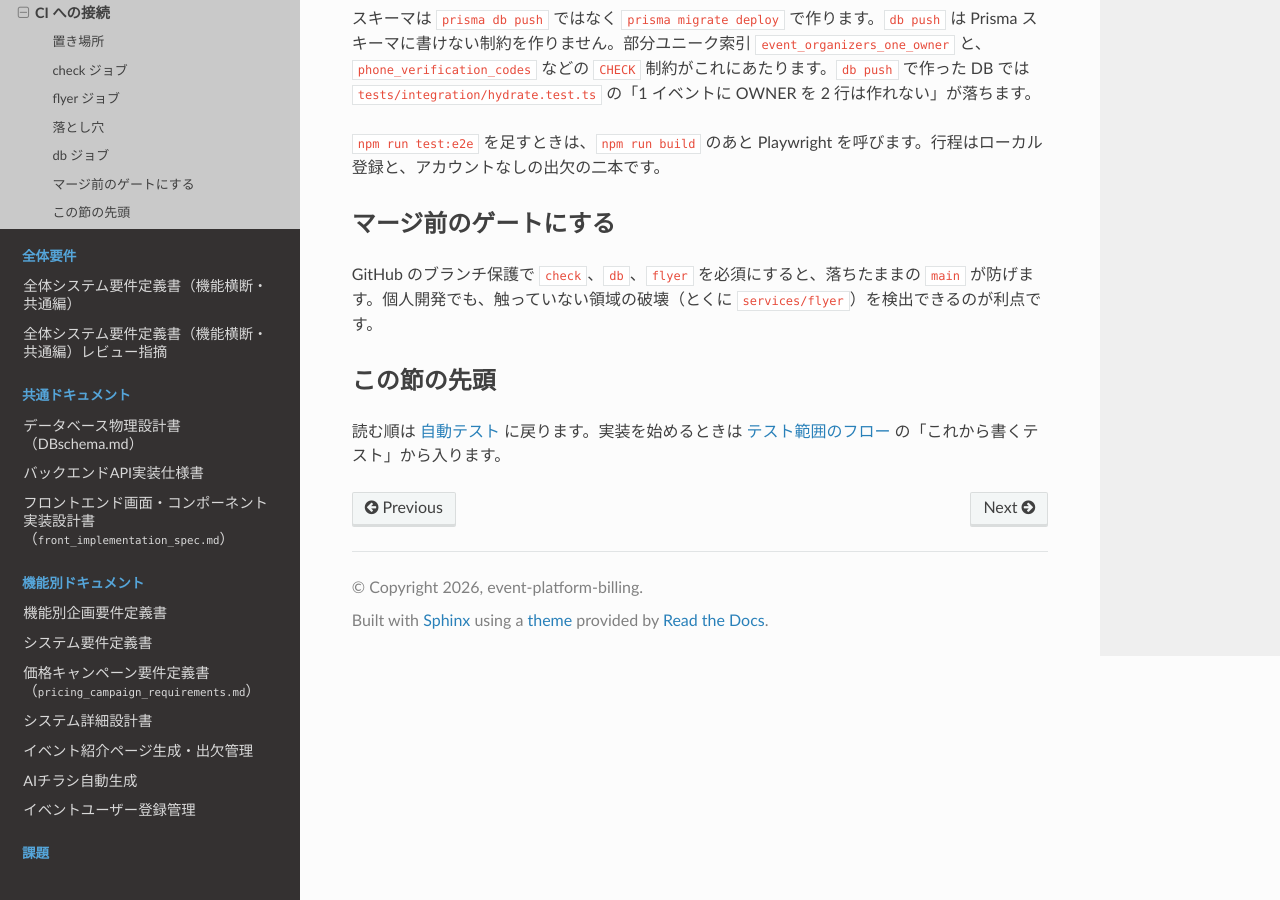
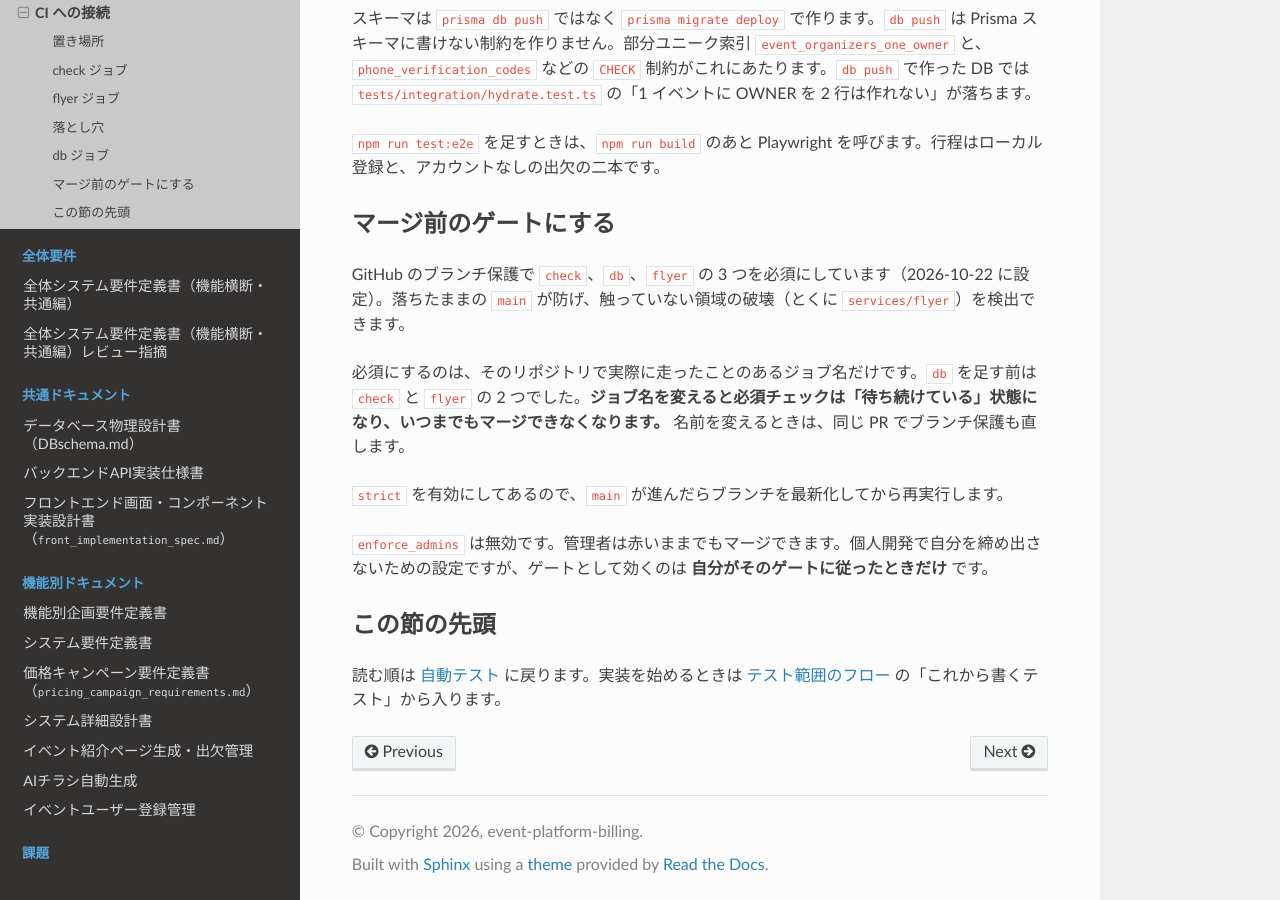
Before and after one commit to HirofumiSato/EventKreater, a Sphinx documentation site: the page built from docs/testing/ci.rst, in a window 1280 px wide and 900 px high, scrolled down 2673 px. Built offline with Sphinx 7.4.7 and the Read the Docs theme 3.1.0, drawn with Linux system fonts in a browser that asks for light colours.

Commit message:
docs: 必須チェックを check・db・flyer の 3 つにした実態へ合わせる
Co-authored-by: Cursor <cursoragent@cursor.com>

```diff
--- a/docs/testing/ci.rst
+++ b/docs/testing/ci.rst
@@ -115,7 +115,13 @@ db ジョブ
 マージ前のゲートにする
 ----------------------
 
-GitHub のブランチ保護で ``check``、``db``、``flyer`` を必須にすると、落ちたままの ``main`` が防げます。個人開発でも、触っていない領域の破壊（とくに ``services/flyer``）を検出できるのが利点です。
+GitHub のブランチ保護で ``check``、``db``、``flyer`` の 3 つを必須にしています（2026-10-22 に設定）。落ちたままの ``main`` が防げ、触っていない領域の破壊（とくに ``services/flyer``）を検出できます。
+
+必須にするのは、そのリポジトリで実際に走ったことのあるジョブ名だけです。``db`` を足す前は ``check`` と ``flyer`` の 2 つでした。**ジョブ名を変えると必須チェックは「待ち続けている」状態になり、いつまでもマージできなくなります。** 名前を変えるときは、同じ PR でブランチ保護も直します。
+
+``strict`` を有効にしてあるので、``main`` が進んだらブランチを最新化してから再実行します。
+
+``enforce_admins`` は無効です。管理者は赤いままでもマージできます。個人開発で自分を締め出さないための設定ですが、ゲートとして効くのは **自分がそのゲートに従ったときだけ** です。
 
 この節の先頭
 ------------
```
